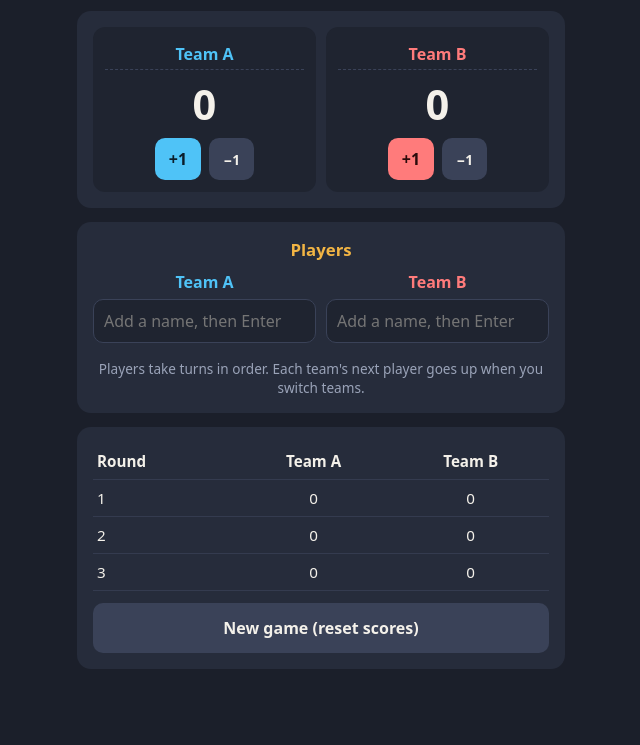
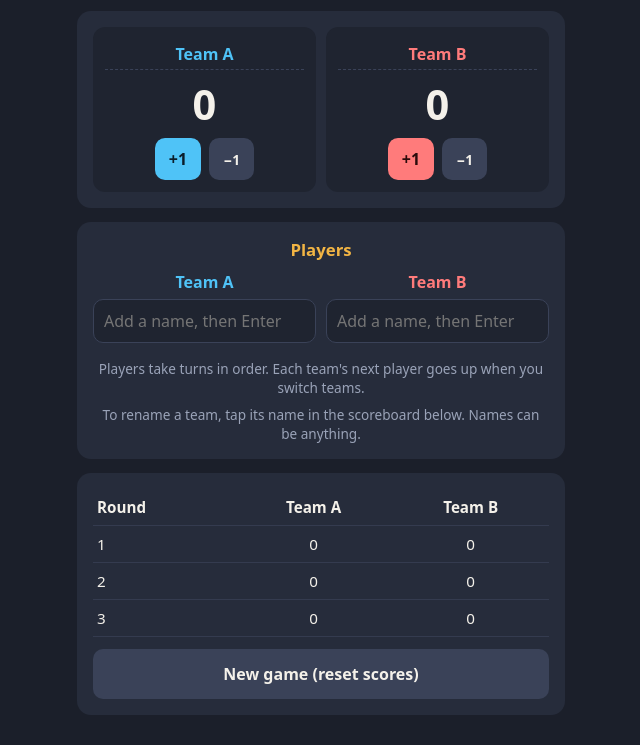
Before and after one commit to samahlersmeyer-prog/fishbowl-timer, a plain HTML site: page index.html in a window 1280 px wide. Shown: the part 623-1368 px from the top of the page, without its empty margins (319-959 px from the left). Before the commit the page ends 1322 px from the top, so only its background shows below. Drawn offline with Linux system fonts and the light colour scheme.

Commit message:
Add hint for renaming teams
Co-Authored-By: Claude Haiku 5.5 <noreply@anthropic.com>
Claude-Session: https://claude.ai/code/session_01VEKD6gn2hdqsJChsFkW3tX

```diff
--- a/index.html
+++ b/index.html
@@ -116,6 +116,7 @@
       </div>
     </div>
     <div class="muted">Players take turns in order. Each team's next player goes up when you switch teams.</div>
+    <div class="muted">To rename a team, tap its name in the scoreboard below. Names can be anything.</div>
   </div>
 
   <div class="panel">
```
